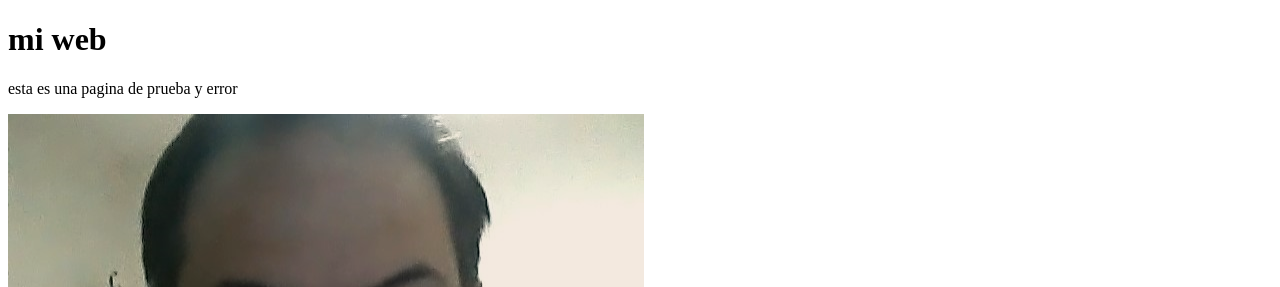
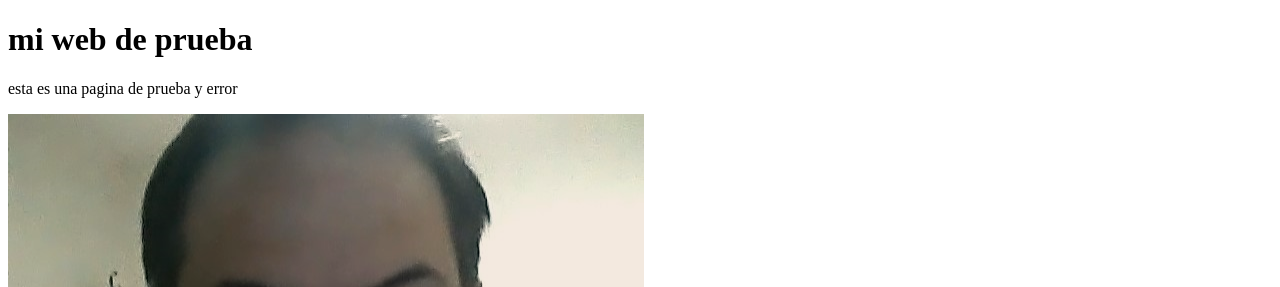
Before and after one commit to mamo2003/prueba, a plain HTML site: page index3.html in a window 1280 px wide. Shown: the top 287 px of the page. Drawn offline with Linux system fonts and the light colour scheme.

Commit message:
prueba 3

```diff
--- a/index3.html
+++ b/index3.html
@@ -9,12 +9,13 @@
 <body>
     <h1>la web de mamo</h1>
     <p>hola esta es una pagina de prueba para poder desarrollar webs en argentina</p><!--parrafo escrito-->
-    <title>mamos web</title>
+    <title>Mamo web</title>
  </head>
 <body>
-    <h1>mi web</h1>
+    <h1>mi web de prueba</h1>
     <p>esta es una pagina de prueba y error </p>
     <img src="./image/foto.png" alt="foto de juan"><!--propiedades y valores-->
     <img src="https://c2.staticflickr.com/2/1962/30124713787_5a8f27e75a.jpg" alt="foto gato pardo">
+
 </body>
 </html>
```
